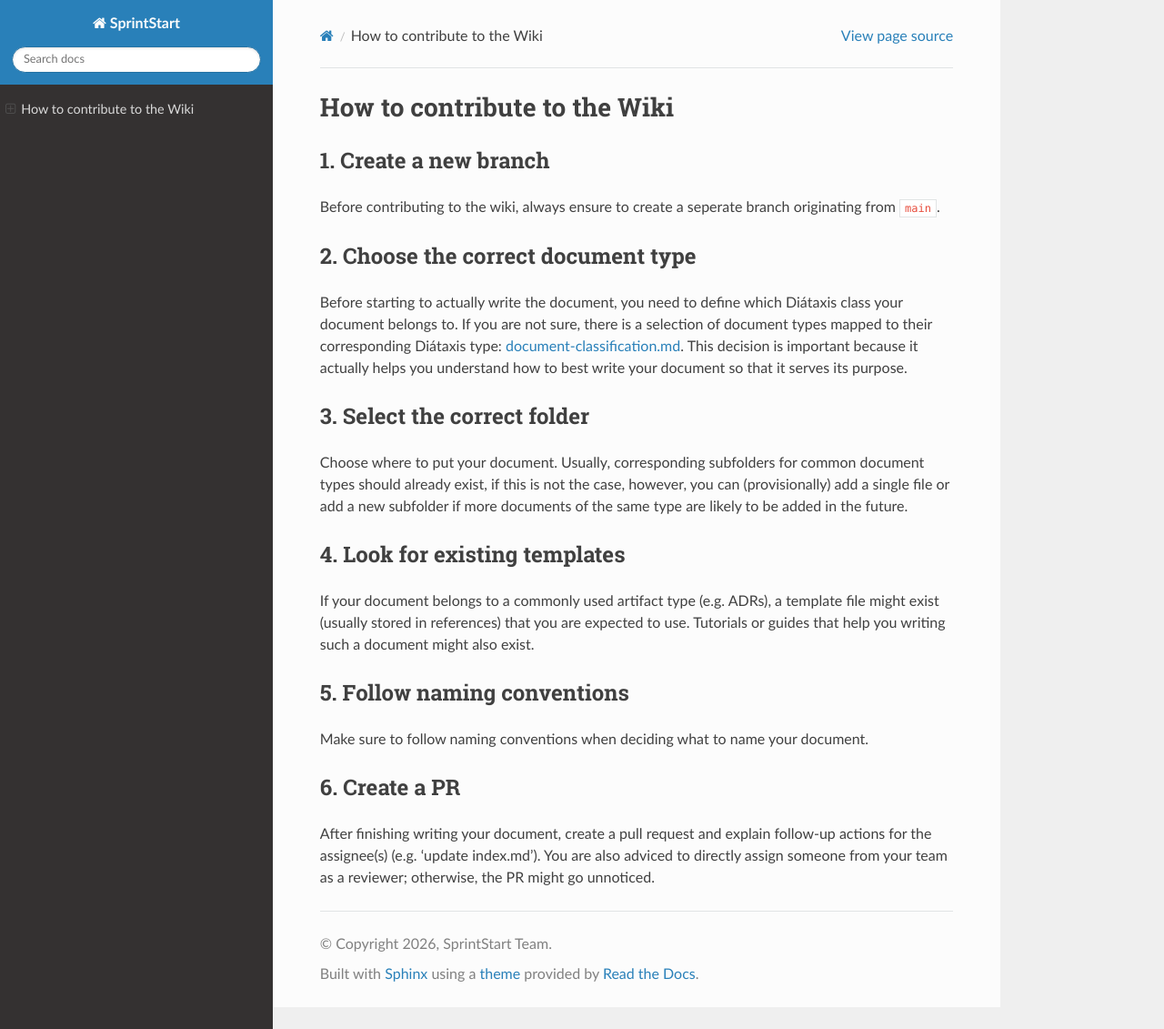
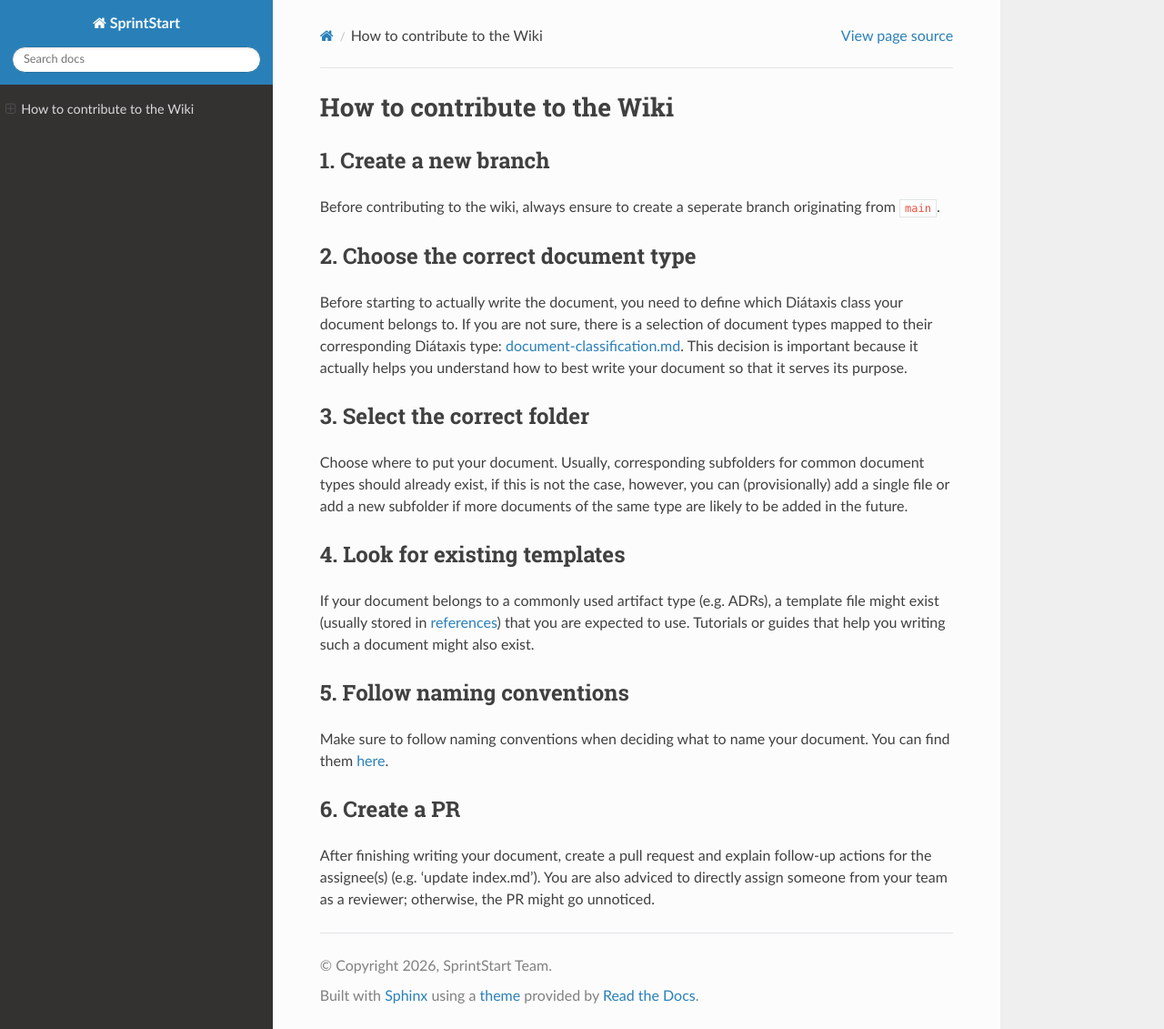
Before and after one commit to SprintStartProject/Wiki, a Sphinx documentation site: the page built from docs/source/how-to-guides/how-to-contribute-to-docs.md, in a window 1280 px wide and 1131 px high. Shown: the whole window at 91% size. Built offline with Sphinx 7.4.7 and the Read the Docs theme 3.1.0, drawn with Linux system fonts in a browser that asks for light colours; pages that are not in the unit, such as notebooks, are missing from menus.

```diff
--- a/docs/source/how-to-guides/how-to-contribute-to-docs.md
+++ b/docs/source/how-to-guides/how-to-contribute-to-docs.md
@@ -8,7 +8,7 @@ Before contributing to the wiki, always ensure to create a seperate branch origi
 
 Before starting to actually write the document, you need to define which Diátaxis class your document belongs to.
 If you are not sure, there is a selection of document types mapped to their corresponding Diátaxis type:
-[document-classification.md](https://github.com/SprintStartProject/Wiki/blob/diataxis-evaluation/docs/document-classification.md).
+[document-classification.md](../references/document-classification.md).
 This decision is important because it actually helps you understand how to best write your document so that it serves
 its purpose.
 
@@ -21,11 +21,11 @@ are likely to be added in the future.
 ## 4. Look for existing templates
 
 If your document belongs to a commonly used artifact type (e.g. ADRs), a template file might exist (usually stored in
-references) that you are expected to use. Tutorials or guides that help you writing such a document might also exist.
+[references](https://github.com/SprintStartProject/Wiki/tree/diataxis-evaluation/docs/source/references)) that you are expected to use. Tutorials or guides that help you writing such a document might also exist.
 
 ## 5. Follow naming conventions
 
-Make sure to follow naming conventions when deciding what to name your document.
+Make sure to follow naming conventions when deciding what to name your document. You can find them [here](../references/conventions/naming-and-ownership-conventions.md).
 
 ## 6. Create a PR
 
```
Also changed, not shown: docs/source/explanations/adrs/adr-013-wiki-structure.md (+1 -1 lines), docs/source/explanations/diataxis-introduction.md (+1 -1 lines), docs/source/references/document-classification.md (+2 -0 lines), docs/source/references/local-secrets-handling.md (+1 -1 lines), docs/source/references/templates/adr-NNN-template.md (+1 -1 lines).
